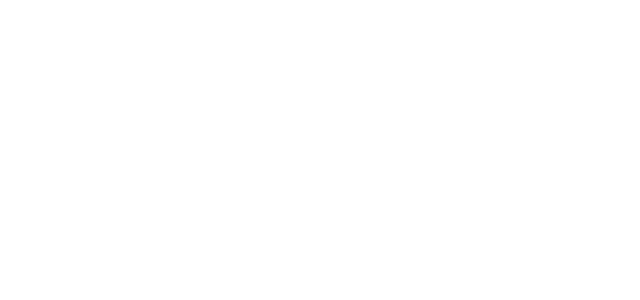
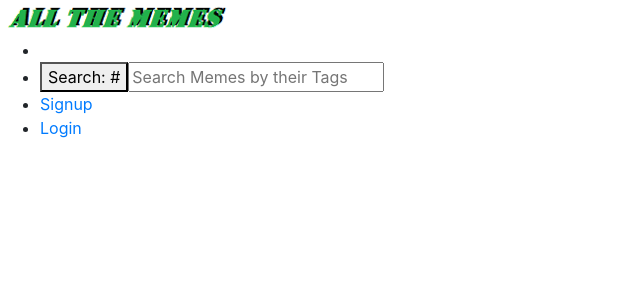
Before and after one commit to Dizzion/AllTheMemesFront, a React (Create React App) app: page / in a window 1280 px wide. Shown: the top 300 px of the page, without its empty margins (0-640 px from the left). Built offline with nearby package versions, Linux system fonts and the light colour scheme.

Commit message:
fixed whether the header and new comment form were showing

```diff
--- a/src/App.js
+++ b/src/App.js
@@ -8,7 +8,7 @@ class App extends Component {
   render() {
     return (
       <div className="App">
-        {/* <Header /> */}
+        <Header />
         { Routes }
       </div>
     )
--- a/src/pages/MemePages/MemeShow.js
+++ b/src/pages/MemePages/MemeShow.js
@@ -39,7 +39,7 @@ class MemeShow extends Component {
                 {this.state.url ? <MemeImg url={this.state.url} /> : 'Loading.....'}
                 {this.state.tags ? <Hashtag tags={this.state.tags} /> : 'Loading.....'}
                 {this.state.url ? <LikeDis likes={this.state.likes} dislikes={this.state.disLikes} /> : 'Loading.....'}
-                {/* <NewComment /> */}
+                <NewComment />
                 {this.state.comments ? commentList : 'Loading.....'}
             </div>
         )
```
